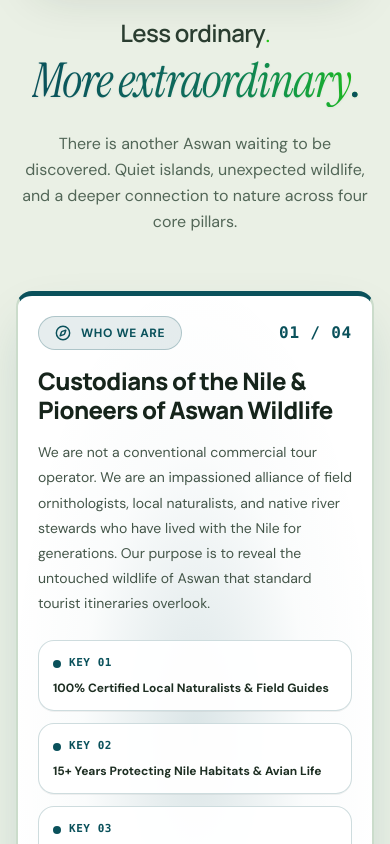
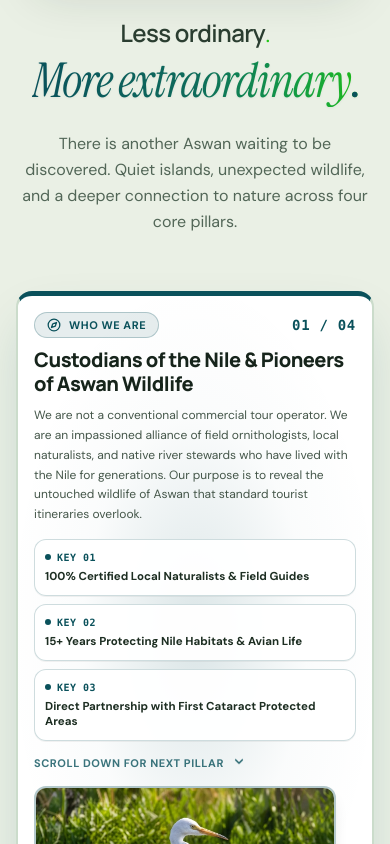
Before and after one commit to Islam-Shahat/Aswan-Nature, a React (Vite) app: page / in a window 390 px wide. Shown: the part 1156-2000 px from the top of the page. Built offline with nearby package versions, Linux system fonts and the light colour scheme; a web font is replaced by a local one.

Commit message:
Optimize mobile height and spacing for Not Your Usual Aswan cards

```diff
--- a/src/components/NotYourUsualAswan.jsx
+++ b/src/components/NotYourUsualAswan.jsx
@@ -179,16 +179,16 @@ export const NotYourUsualAswan = ({ currentLang = 'EN' }) => {
               <div
                 key={card.id}
                 style={{
-                  top: `calc(90px + ${idx * 16}px)`,
+                  top: `calc(75px + ${idx * 12}px)`,
                   zIndex: 10 + idx,
                 }}
                 className={`sticky transition-all duration-300 ${
-                  !isLast ? 'mb-[20vh] sm:mb-[35vh] lg:mb-[48vh]' : 'mb-0'
+                  !isLast ? 'mb-[12vh] sm:mb-[25vh] lg:mb-[48vh]' : 'mb-0'
                 }`}
               >
-                {/* Large Card Shell with responsive padding and height */}
+                {/* Large Card Shell with responsive padding and compact mobile height */}
                 <div
-                  className={`relative rounded-2xl sm:rounded-3xl lg:rounded-[32px] p-5 sm:p-8 lg:p-12 xl:p-14 min-h-0 sm:min-h-[500px] lg:min-h-[590px] flex flex-col justify-center backdrop-blur-xs transition-transform duration-300 overflow-hidden ${card.bgClass}`}
+                  className={`relative rounded-2xl sm:rounded-3xl lg:rounded-[32px] p-4 sm:p-7 lg:p-12 xl:p-14 min-h-0 sm:min-h-[480px] lg:min-h-[590px] flex flex-col justify-center backdrop-blur-xs transition-transform duration-300 overflow-hidden ${card.bgClass}`}
                 >
                   {/* Subtle Gradient Glow in the center of the card (#0a515b) */}
                   <div
@@ -199,20 +199,20 @@ export const NotYourUsualAswan = ({ currentLang = 'EN' }) => {
                     }`}
                   />
 
-                  <div className="relative z-10 grid grid-cols-1 lg:grid-cols-12 gap-6 sm:gap-8 lg:gap-10 xl:gap-14 items-center my-auto">
+                  <div className="relative z-10 grid grid-cols-1 lg:grid-cols-12 gap-3.5 sm:gap-6 lg:gap-10 xl:gap-14 items-center my-auto">
                     {/* Content Column (7 cols) */}
-                    <div className="lg:col-span-7 space-y-4 sm:space-y-6">
+                    <div className="lg:col-span-7 space-y-2.5 sm:space-y-5 lg:space-y-6">
                       {/* Top Header Badge & Number */}
                       <div className="flex items-center justify-between">
                         <span
-                          className={`inline-flex items-center gap-2.5 px-4 py-2 rounded-full text-xs sm:text-[13px] font-bold tracking-wider uppercase ${card.tagBg}`}
+                          className={`inline-flex items-center gap-2 px-3 py-1 sm:px-4 sm:py-2 rounded-full text-[11px] sm:text-[13px] font-bold tracking-wider uppercase ${card.tagBg}`}
                         >
-                          <Icon className="w-4 h-4 stroke-[2.2]" />
+                          <Icon className="w-3.5 h-3.5 sm:w-4 sm:h-4 stroke-[2.2]" />
                           <span>{card.tag}</span>
                         </span>
 
                         <span
-                          className={`text-base sm:text-lg lg:text-xl font-extrabold tracking-wider font-mono ${
+                          className={`text-sm sm:text-lg lg:text-xl font-extrabold tracking-wider font-mono ${
                             isNight ? 'text-[#2BE019]' : 'text-[#0a515b]'
                           }`}
                         >
@@ -220,43 +220,43 @@ export const NotYourUsualAswan = ({ currentLang = 'EN' }) => {
                         </span>
                       </div>
 
-                      {/* Main Card Title - Scaled Up */}
+                      {/* Main Card Title */}
                       <h3
-                        className={`text-2xl sm:text-3xl lg:text-[34px] xl:text-[38px] font-extrabold leading-[1.22] tracking-tight font-heading ${
+                        className={`text-xl sm:text-2xl lg:text-[34px] xl:text-[38px] font-extrabold leading-[1.2] tracking-tight font-heading ${
                           isNight ? 'text-white' : 'text-[#16241B]'
                         }`}
                       >
                         {card.title}
                       </h3>
 
-                      {/* Description - Scaled Up for Comfortable Reading */}
+                      {/* Description */}
                       <p
-                        className={`text-sm sm:text-base lg:text-[16.5px] xl:text-[17.5px] leading-[1.8] sm:leading-[1.85] ${
+                        className={`text-xs sm:text-sm lg:text-[16.5px] xl:text-[17.5px] leading-[1.65] sm:leading-[1.8] ${
                           isNight ? 'text-[#C5D8CA]' : 'text-[#445649]'
                         }`}
                       >
                         {card.desc}
                       </p>
 
-                      {/* Key Highlights / Modern Feature Tiles - Scaled Up */}
-                      <div className="grid grid-cols-1 sm:grid-cols-3 gap-3 pt-2">
+                      {/* Key Highlights / Feature Tiles */}
+                      <div className="grid grid-cols-1 sm:grid-cols-3 gap-2 sm:gap-3 pt-1">
                         {card.pills.map((pillText, pIdx) => (
                           <div
                             key={pIdx}
-                            className={`p-3.5 sm:p-4 rounded-2xl border transition-all duration-200 group/tile ${
+                            className={`p-2.5 sm:p-4 rounded-xl sm:rounded-2xl border transition-all duration-200 group/tile ${
                               isNight
                                 ? 'bg-white/5 border-white/10 hover:border-[#2BE019]/50 text-white'
                                 : 'bg-white/95 border-[#0a515b]/20 hover:border-[#0a515b] shadow-2xs hover:shadow-xs text-[#16241B]'
                             }`}
                           >
-                            <div className="flex items-center gap-2 mb-2">
+                            <div className="flex items-center gap-1.5 sm:gap-2 mb-1 sm:mb-2">
                               <span
-                                className={`w-2 h-2 rounded-full ${
+                                className={`w-1.5 h-1.5 sm:w-2 sm:h-2 rounded-full ${
                                   isNight ? 'bg-[#2BE019]' : 'bg-[#0a515b]'
                                 } group-hover/tile:scale-125 transition-transform`}
                               />
                               <span
-                                className={`text-[11px] font-bold uppercase tracking-wider font-mono ${
+                                className={`text-[10px] sm:text-[11px] font-bold uppercase tracking-wider font-mono ${
                                   isNight ? 'text-[#2BE019]' : 'text-[#0a515b]'
                                 }`}
                               >
@@ -264,7 +264,7 @@ export const NotYourUsualAswan = ({ currentLang = 'EN' }) => {
                               </span>
                             </div>
                             <p
-                              className={`text-xs sm:text-[13px] font-bold leading-snug ${
+                              className={`text-[11.5px] sm:text-[13px] font-bold leading-snug ${
                                 isNight ? 'text-[#E2EBE5]' : 'text-[#1D2E22]'
                               }`}
                             >
@@ -276,16 +276,16 @@ export const NotYourUsualAswan = ({ currentLang = 'EN' }) => {
 
                       {/* Scroll Hint on Cards Before the Last One */}
                       {!isLast && (
-                        <div className="pt-2 flex items-center gap-2.5 text-xs font-bold text-[#0a515b]/80 uppercase tracking-wider">
+                        <div className="pt-1 flex items-center gap-2 text-[11px] sm:text-xs font-bold text-[#0a515b]/80 uppercase tracking-wider">
                           <span>{isAr ? 'مرر للأسفل للكشف عن التالي' : 'Scroll down for next pillar'}</span>
-                          <ChevronDown className="w-4 h-4 animate-bounce text-[#0a515b]" />
+                          <ChevronDown className="w-3.5 h-3.5 animate-bounce text-[#0a515b]" />
                         </div>
                       )}
                     </div>
 
                     {/* Visual Column (5 cols) */}
                     <div className="lg:col-span-5 relative w-full overflow-hidden">
-                      <div className="relative aspect-[16/10] sm:aspect-[16/11] lg:aspect-[4/3.8] max-h-[260px] sm:max-h-[360px] lg:max-h-none rounded-xl sm:rounded-2xl lg:rounded-3xl overflow-hidden shadow-xl border-2 border-[#0a515b]/30 group">
+                      <div className="relative aspect-[16/9] sm:aspect-[16/11] lg:aspect-[4/3.8] max-h-[170px] sm:max-h-[300px] lg:max-h-none rounded-xl sm:rounded-2xl lg:rounded-3xl overflow-hidden shadow-lg border-2 border-[#0a515b]/30 group">
                         <img
                           src={card.image}
                           alt={card.title}
```
